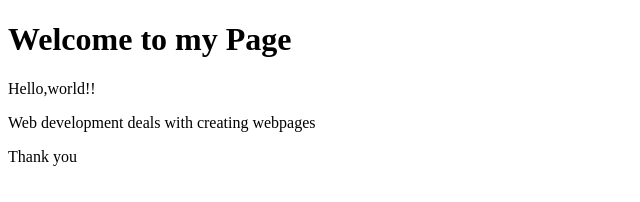
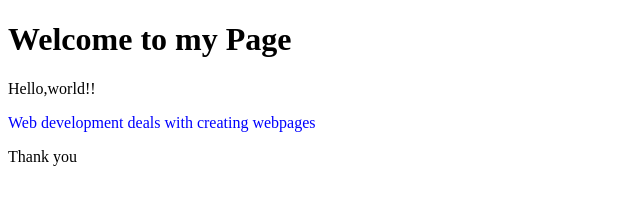
Before and after one commit to AkshayBhandarkarH/Web-Development-Learnings, a plain HTML site: page index.html in a window 1280 px wide. Shown: the whole page, without its empty margins (0-640 px from the left). Drawn offline with Linux system fonts and the light colour scheme.

Commit message:
Update index.html

```diff
--- a/index.html
+++ b/index.html
@@ -8,7 +8,7 @@
   <body>
     <h1>Welcome to my Page</h1>
     Hello,world!!
-    <p>Web development deals with creating webpages </p>
+    <p style="color:blue;">Web development deals with creating webpages </p>
     <footer>Thank you</footer>
   </body>
 </html>
```
